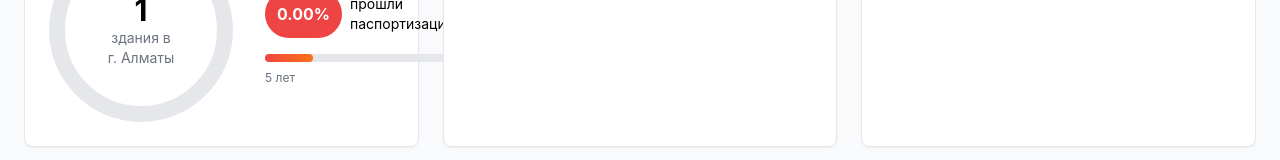
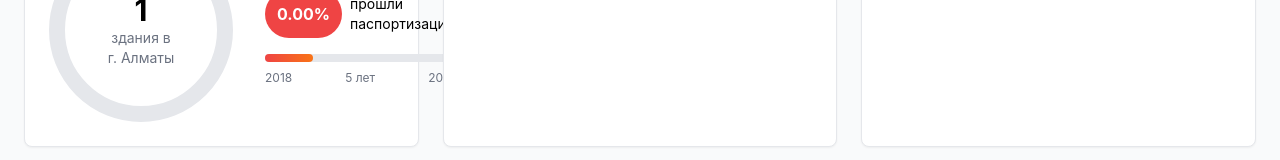
Before and after one commit to ulpashk/seismic-app, a React (Create React App) app: page /analytics in a window 1280 px wide. Shown: the part 363-523 px from the top of the page. Built offline with nearby package versions, Linux system fonts and the light colour scheme; no server answers.

Commit message:
analytics change

```diff
--- a/src/components/AnalyticsPage/BuildingPassport.jsx
+++ b/src/components/AnalyticsPage/BuildingPassport.jsx
@@ -72,7 +72,9 @@ export default function BuildingPassport({
               <div className="h-2 w-1/4 rounded-full bg-gradient-to-r from-red-500 to-orange-500" />
             </div>
             <div className="mt-2 flex justify-between text-xs text-gray-500">
+              <span>2018</span>
               <span>5 лет</span>
+              <span>2025</span>
             </div>
           </div>
         </div>
--- a/src/components/AnalyticsPage/BuildingRiskCategoryHisto.jsx
+++ b/src/components/AnalyticsPage/BuildingRiskCategoryHisto.jsx
@@ -60,7 +60,7 @@ export default function BuildingRiskCategoryHisto({ setTotalBuildingsRisk, setA1
               />
               <YAxis tick={false} axisLine={false} />
               <Tooltip formatter={(value) => value.toLocaleString()} />
-              <Legend wrapperStyle={{ fontSize: 12 }} />
+              {/* <Legend wrapperStyle={{ fontSize: 12 }} /> */}
               <Bar dataKey="count" fill="#236FFF" minPointSize={5}>
                 <LabelList
                   dataKey="count"
```
